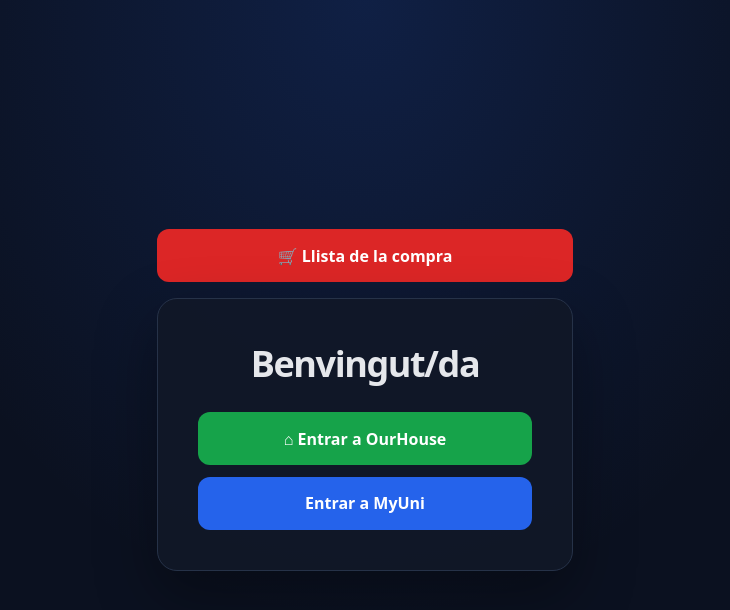
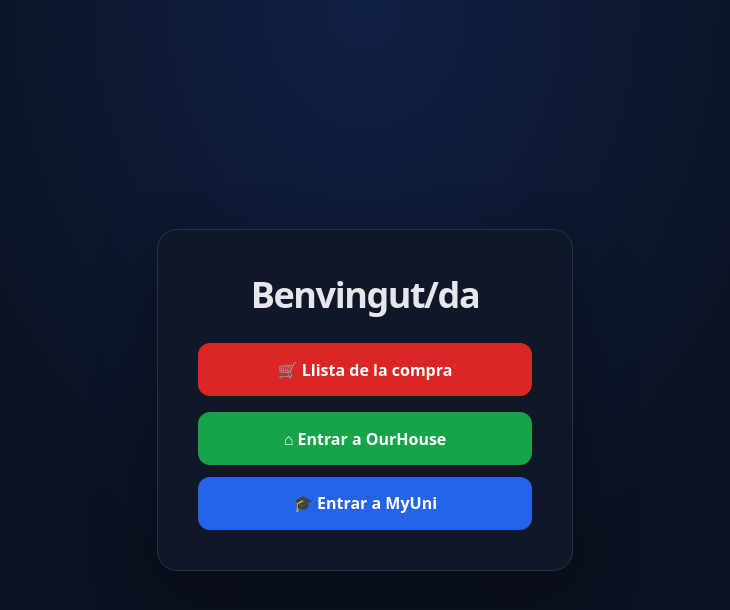
Before and after one commit to makinau/makinau.githhub.io, a plain HTML site: page index.html in a window 1280 px wide. Shown: the whole page, without its empty margins (275-1005 px from the left). Drawn offline with Linux system fonts and the light colour scheme.

Commit message:
Afegir el link de la llista de la compra i actualitzar l'estil del botó de MyUni

```diff
--- a/index.html
+++ b/index.html
@@ -116,11 +116,11 @@
 </head>
 <body>
   <div class="page">
-    <a class="shopping-link" href="shopping.html">🛒 Llista de la compra</a>
     <div class="card">
       <h1>Benvingut/da</h1>
+      <a class="shopping-link" href="shopping.html">🛒 Llista de la compra</a>
       <a class="boto ourhouse" href="https://makinau.github.io/OurHouse/">⌂ Entrar a OurHouse</a>
-      <a class="boto" href="https://makinau.github.io/MyUni/">Entrar a MyUni</a>
+      <a class="boto" href="https://makinau.github.io/MyUni/">🎓 Entrar a MyUni</a>
     </div>
   </div>
 </body>
```
